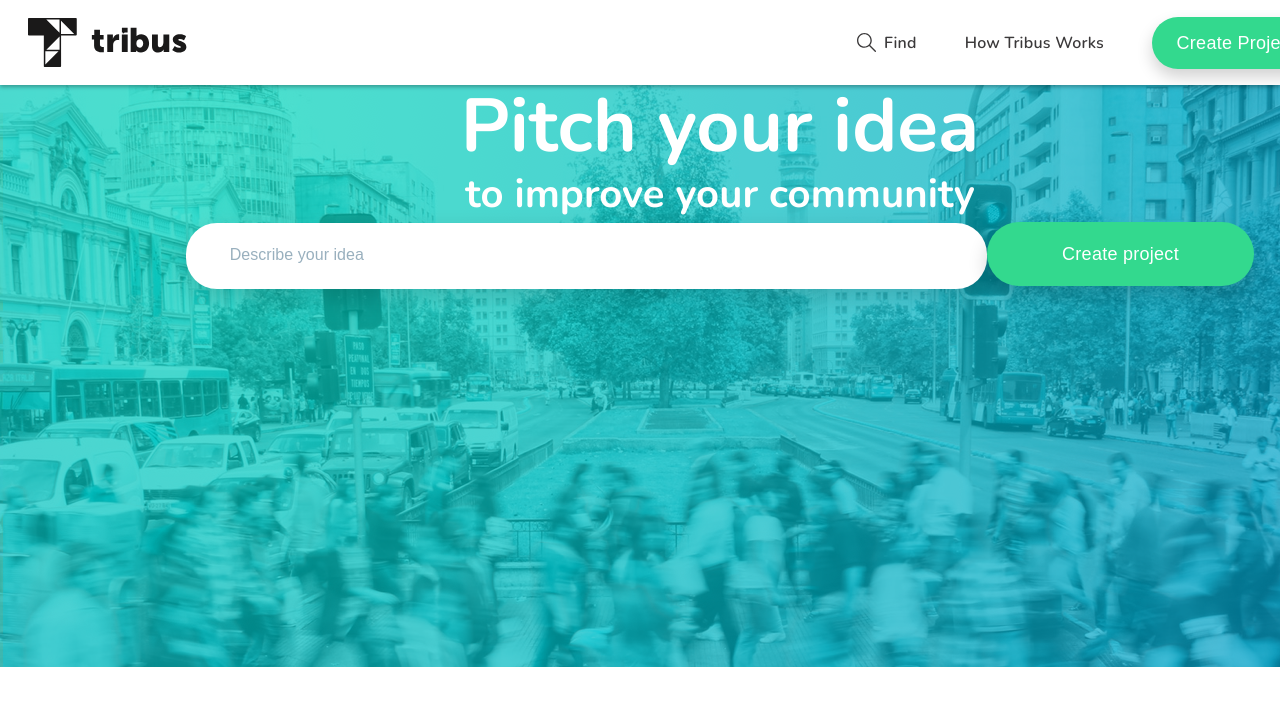
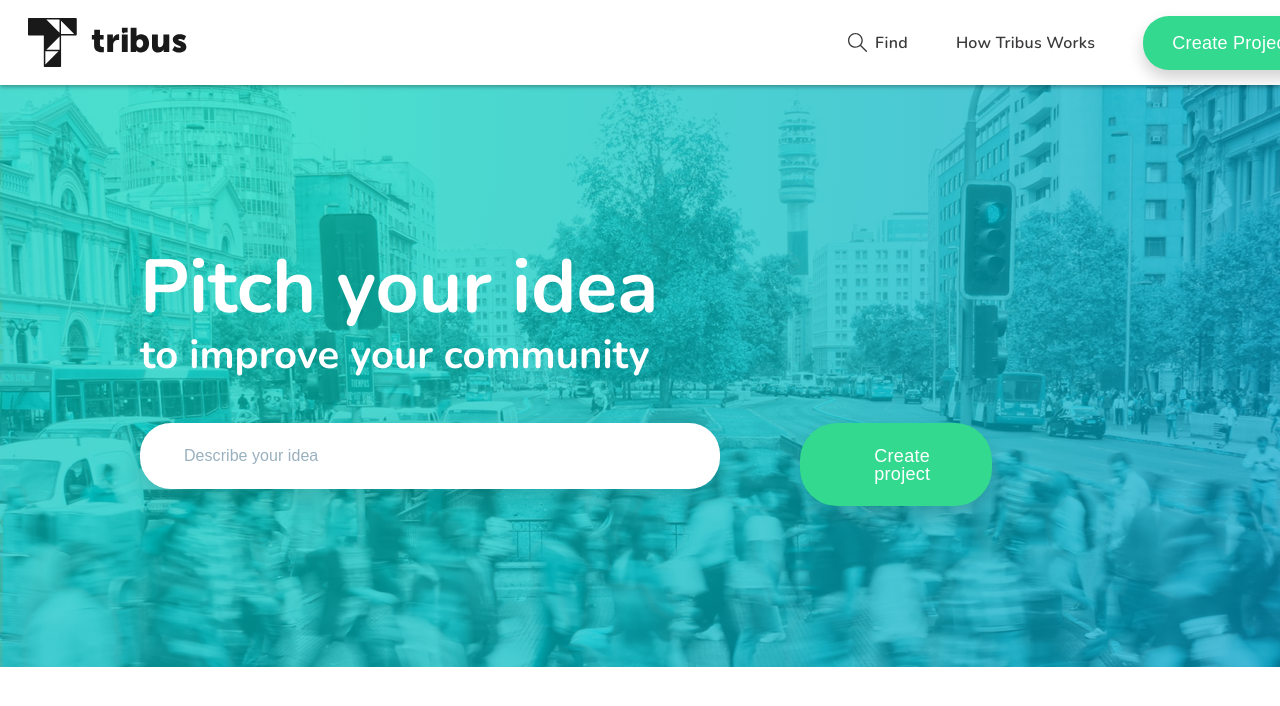
Before and after one commit to ToggyO/magora-test-layout2, a React app: page / in a window 1280 px wide. Shown: the top 706 px of the page. Built offline with nearby package versions, Linux system fonts and the light colour scheme.

Commit message:
header+form

```diff
--- a/package.json
+++ b/package.json
@@ -12,6 +12,7 @@
     "babel-loader": "8.0.5",
     "babel-plugin-named-asset-import": "^0.3.2",
     "babel-preset-react-app": "^9.0.0",
+    "bootstrap": "^4.3.1",
     "camelcase": "^5.2.0",
     "case-sensitive-paths-webpack-plugin": "2.2.0",
     "css-loader": "2.1.1",
--- a/src/Pages/Home/Banner/Banner.jsx
+++ b/src/Pages/Home/Banner/Banner.jsx
@@ -5,15 +5,17 @@ import './Banner.sass';
 const Banner = () => {
   return (
       <div className="banner wrapper">
-        <div className="banner-container wrapper-container">
-          <div className="banner-container-content">
+        <div className="banner-container wrapper-container d-f jc-c ai-c">
+          <div className="banner-container-content d-f fd-c">
             <div className="banner-headlines">
-              <h1 className="h2-white fs-75 ls-9 lh-82 fw-700">Pitch your idea</h1>
-              <h3 className="h2-white fs-40 ls-6 lh-55 fw-700">to improve your community</h3>
+              <h1 className="h2-white fs-75 ls-9 lh-82 fw-700 ml-35 mr-35">Pitch your idea</h1>
+              <h1 className="h2-white fs-40 ls-6 lh-55 fw-700 mb-10 ml-35 mr-35">to improve your community</h1>
             </div>
             <div className="banner-search-block">
-              <input className="banner-search sh-inputLarge input-lg" type="text" placeholder="Describe your idea"/>
-              <button className="btn-green-lg sh-btn-lg">Create project</button>
+              <form action="" className="search-block-form wrapper d-f">
+                <input className=" search-block-input sh-inputLarge input-lg ml-35 w-45" type="text" placeholder="Describe your idea"/>
+                <button className=" btn green md fs-18 ls-27 lh-18 fw-500 ml-20 sh-btn-lg mr-35 w-15">Create project</button>
+              </form>
             </div>
           </div>
         </div>
--- a/src/Pages/Home/Banner/Banner.sass
+++ b/src/Pages/Home/Banner/Banner.sass
@@ -5,3 +5,13 @@
   height: 582px
 
   &-container
+
+    &-content
+      width: 100%
+
+      .banner-headlines
+
+        h1
+          text-align: left
+
+      .banner-search-block
--- a/src/Pages/Home/Header/Logged/Logged.jsx
+++ b/src/Pages/Home/Header/Logged/Logged.jsx
@@ -4,10 +4,15 @@ import avatar from '../../../../img/avatar.jpg';
 
 const Header = () => {
   return (
-            <div className="header-changeGroup d-f">
-              <button className="btn-green-sm sh-btn-sm-op18 mr-12">Create Project</button>
-              <img className="sh-avatar" src={avatar} alt="user"/>
-            </div>
+    <div className="header-changeGroup d-f">
+      <button
+        style={{boxShadow: '0 8px 16px 0 rgba(0,0,0,0.18)'}}
+        className="btn green sm fs-18 lh-18 ls-27 fw-500 sh-btn-sm mr-12"
+      >
+        Create Project
+      </button>
+      <img className="sh-avatar" src={avatar} alt="user"/>
+    </div>
   );
 }
 
--- a/src/Styles/bin/mixins.sass
+++ b/src/Styles/bin/mixins.sass
@@ -37,7 +37,8 @@
 
     .mb-#{$i}
       margin-bottom: $margin
-
+    .mx-auto
+      margin: 0 auto
 
 
 @mixin padding
@@ -86,3 +87,10 @@
   @for $i from 1 through 1000
     .fw-#{$i}
       font-weight: $i
+
+
+
+@mixin width
+  @for $i from 1 through 100
+    .w-#{$i}
+      width: $i + vw
--- a/src/Styles/bin/variables.sass
+++ b/src/Styles/bin/variables.sass
@@ -20,7 +20,6 @@ $headerShadow: 0 2px 4px 0 rgba(0,0,0,0.3)
 $cardShadow: 0 14px 47px 0 rgba(0,53,151,0.23)
 $buttonShadowExtraLarge: 0 9px 23px 0 rgba(0,0,0,0.15)
 $buttonShadowLarge: 0 10px 19px 0 rgba(0,0,0,0.19)
-$buttonShadowSmallOp19: 0 8px 16px 0 rgba(0,0,0,0.19)
-$buttonShadowSmallOp18: 0 8px 16px 0 rgba(0,0,0,0.18)
+$buttonShadowSmall: 0 8px 16px 0 rgba(0,0,0,0.19)
 $avatarShadow: 0 5px 9px 0 rgba(0,0,0,0.25)
 $inputShadowLarge: 0 9px 23px 0 rgba(0,0,0,0.15)
--- a/src/Styles/components/buttons.sass
+++ b/src/Styles/components/buttons.sass
@@ -1,121 +1,56 @@
 @import '../bin/variables'
 
-.btn-green-sm
-  height: 52px
-  width: 168px
-  padding: 0
-  border-radius: 26px
-  background-color: $greenFont
+$className: btn
+
+.#{$className}
   border: none
-  font-size: 18px
-  font-weight: normal
-  color: $primaryColor
-  letter-spacing: 0.27px
-  line-height: 18px
   text-align: center
   cursor: pointer
 
-.btn-green-sm-wide
-  height: 52px
-  width: 275.54px
-  padding: 0
+
+//Colors
+.#{$className}.green
+  background-color: $greenFont
+  color: $primaryColor
+
+
+.#{$className}.transparent
+  background: none
+  border: 2px solid $lightBlueFont
+  color: $lightBlueFont
+
+
+.#{$className}.blue
+  background-color: $seaWaveFont
+  color: $primaryColor
+
+
+.#{$className}.white
+  background-color: $primaryColor
+  color: $greenFont
+
+
+//Shapes
+.#{$className}.#{$className}.sm
+  padding: 18px 29px
   border-radius: 26px
-  background-color: #33D98E
-  border: none
-  font-size: 18px
-  font-weight: normal
-  color: $primaryColor
-  letter-spacing: 0.27px
-  line-height: 18px
-  text-align: center
-  cursor: pointer
 
-.btn-green-lg
-  height: 64.35px
-  width: 267.65px
-  padding: 0
+
+.#{$className}.#{$className}.sm-wide
+  padding: 15px 83px
+  border-radius: 26px
+
+
+.#{$className}.#{$className}.md
+  padding: 23.18px 74.33px
   border-radius: 37.2px
-  background-color: #33D98E
-  border: none
-  font-size: 18px
-  font-weight: normal
-  color: $primaryColor
-  letter-spacing: 0.27px
-  line-height: 18px
-  text-align: center
-  cursor: pointer
 
-.btn-green-lg-wide
-  height: 62px
-  width: 330px
-  padding: 0
-  border-radius: 37px
-  background-color: #33D98E
-  border: none
-  font-size: 18px
-  font-weight: normal
-  color: $primaryColor
-  letter-spacing: 0.27px
-  line-height: 18px
-  text-align: center
-  cursor: pointer
 
-.btn-trPar-sm-wide
-  height: 52px
-  width: 280px
-  padding: 0
+.#{$className}.#{$className}.lg
+  padding: 17px 82.80px
   border-radius: 26px
-  background-color: $lightBlueFont
-  border: none
-  font-size: 16px
-  font-weight: normal
-  color: $primaryColor
-  letter-spacing: 0.24px
-  line-height: 22px
-  text-align: center
-  cursor: pointer
 
-.btn-trPar-lg
-  height: 64px
-  width: 284px
-  padding: 0
-  border-radius: 32px
-  background-color: $lightBlueFont
-  border: none
-  font-size: 16px
-  font-weight: normal
-  color: $primaryColor
-  letter-spacing: 0.24px
-  line-height: 22px
-  text-align: center
-  cursor: pointer
 
-.btn-blue-sm-wide
-  height: 52px
-  width: 253px
-  padding: 0
-  border-radius: 26px
-  background-color: $seaWaveFont
-  border: none
-  font-size: 16px
-  font-weight: normal
-  color: $primaryColor
-  letter-spacing: 0.24px
-  line-height: 22px
-  text-align: center
-  cursor: pointer
-
-.btn-white-sm-wide
-  height: 52px
-  width: 253px
-  padding: 0
-  border-radius: 26px
-  background-color: $primaryColor
-  border: none
-  font-size: 16px
-  font-weight: normal
-  color: $greenFont
-  letter-spacing: 0.24px
-  line-height: 22px
-  text-align: center
-  cursor: pointer
+.#{$className}.#{$className}.xl
+  padding: 22px 106.5px
+  border-radius: 31px
--- a/src/Styles/components/cards.sass
+++ b/src/Styles/components/cards.sass
@@ -11,7 +11,7 @@
 
 .input-lg
   height: 64px
-  width: 797px
+  width: 70%
   border-radius: 31px
   border: none
   background-color: $primaryColor
--- a/src/Styles/components/shadows.sass
+++ b/src/Styles/components/shadows.sass
@@ -2,16 +2,12 @@
 
 .sh-header
   box-shadow: $headerShadow
-  z-index: 900
 
 .sh-card
  box-shadow: $cardShadow
 
-.sh-btn-sm-op18
-  box-shadow: $buttonShadowSmallOp18
-
-.sh-btn-sm-op19
-  box-shadow: $buttonShadowSmallOp19
+.sh-btn-sm
+  box-shadow: $buttonShadowSmall
 
 .sh-btn-lg
   box-shadow: $buttonShadowLarge
--- a/src/Styles/index.sass
+++ b/src/Styles/index.sass
@@ -5,7 +5,7 @@
 @import 'components/shadows'
 @import 'components/cards'
 @import 'components/headlines'
-@import 'layout/dimentions'
+@import 'layout/dimensions'
 @import 'layout/properties'
 
 
@@ -16,6 +16,7 @@
 @include lineHeight
 @include letterSpacing
 @include fontWeight
+@include width
 
 .App
   font-family: "Nunito", sans-serif
--- a/src/Styles/layout/dimentions.sass
+++ b/src/Styles/layout/dimensions.sass
@@ -1,3 +1,6 @@
+.wrapper
+  width: 100%
+
 .wrapper-container
   width: 1440px
   height: 100%
@@ -5,3 +8,7 @@
 
 .wrapper-container-content
   height: 100%
+
+
+
+//dimensions
```
Also changed, not shown: src/Styles/layout/properties.sass (line endings or trailing spaces), 1 other file (tests, documents, lock files or other folders).
